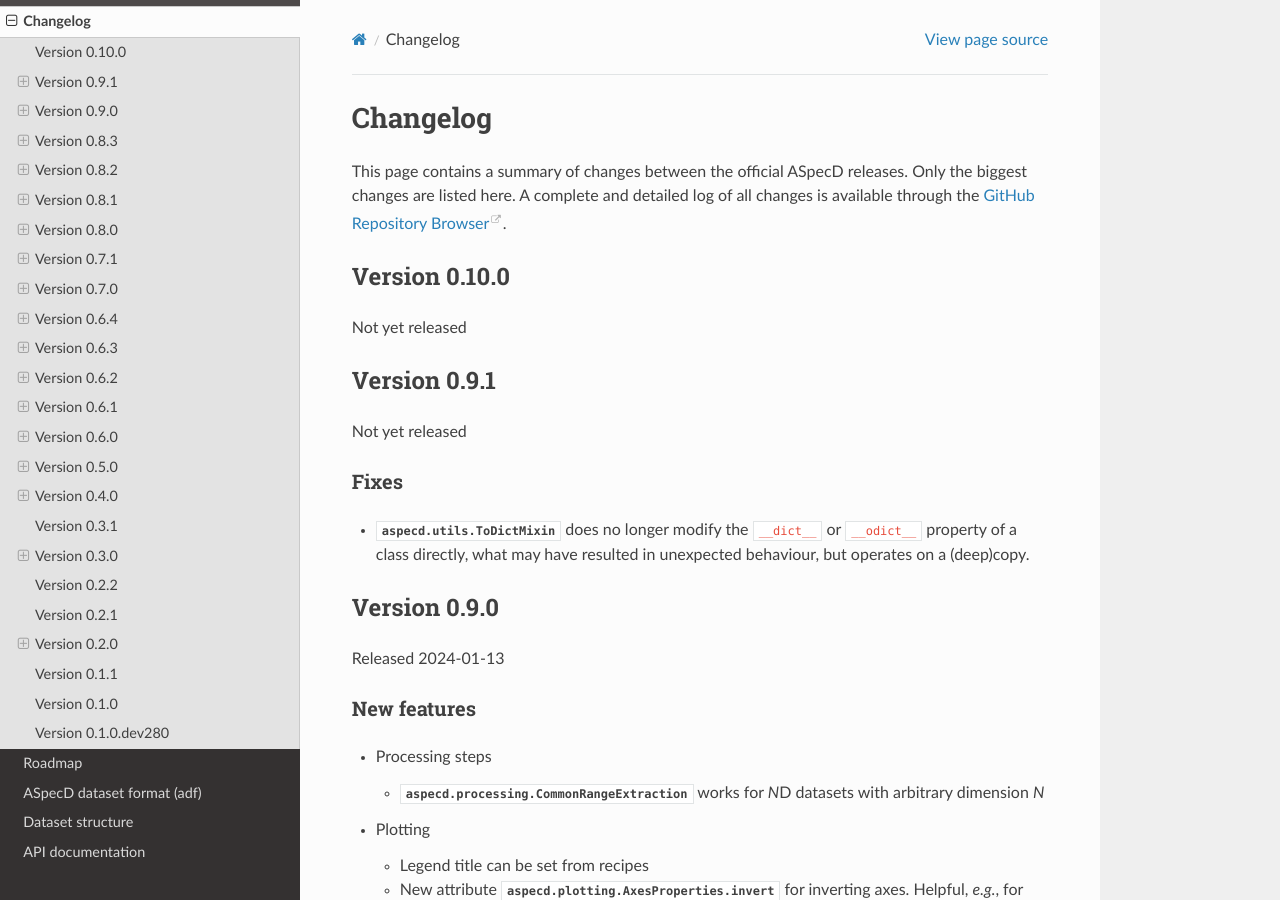
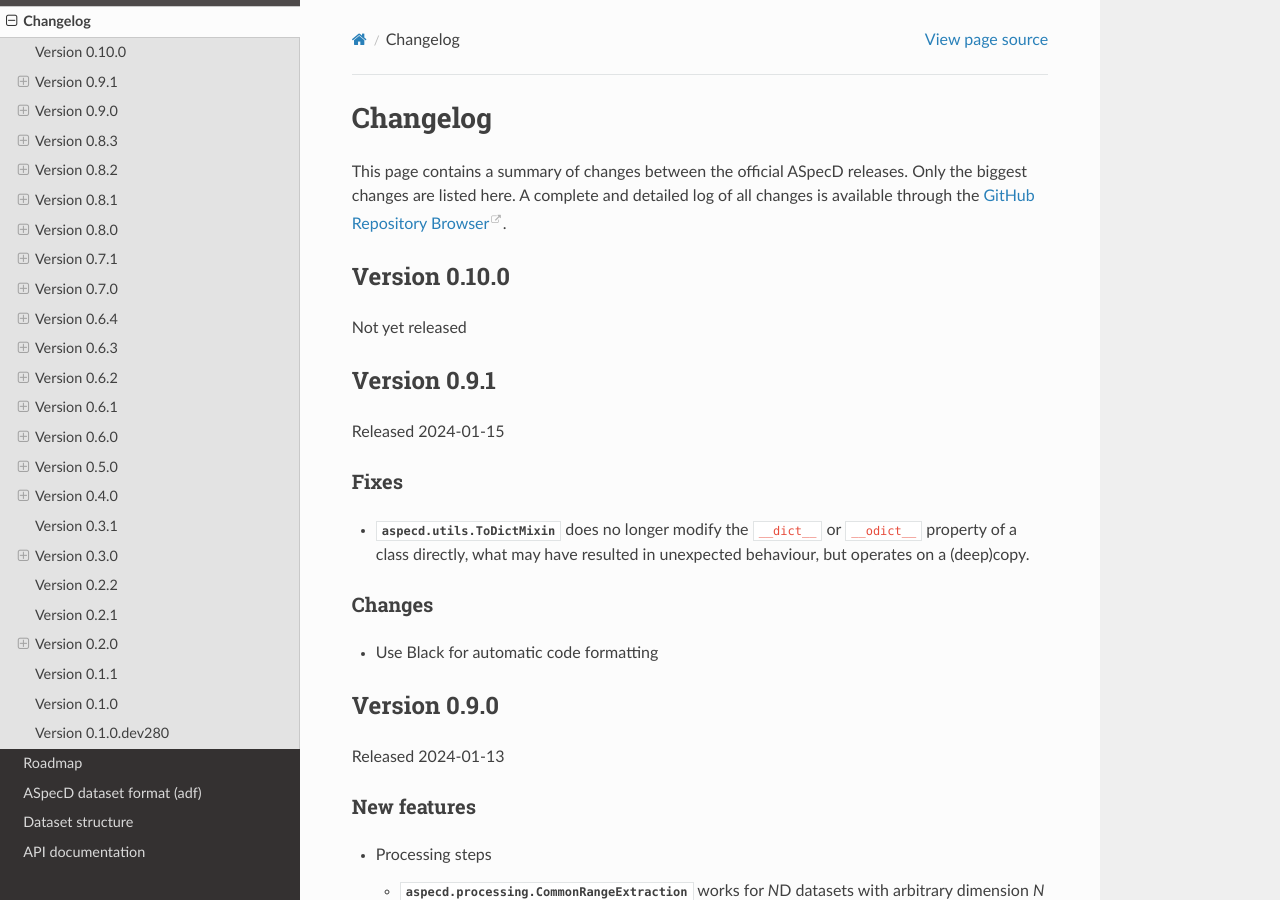
Before and after one commit to tillbiskup/aspecd, a Sphinx documentation site: the page built from docs/changelog.rst, in a window 1280 px wide and 900 px high. Built offline with Sphinx 7.4.7 and the Read the Docs theme 2.0.0, drawn with Linux system fonts in a browser that asks for light colours.

Commit message:
Post-release

```diff
--- a/docs/changelog.rst
+++ b/docs/changelog.rst
@@ -14,13 +14,19 @@ Not yet released
 Version 0.9.1
 ==============
 
-Not yet released
+Released 2024-01-15
 
 
 Fixes
 -----
 
 * :class:`aspecd.utils.ToDictMixin` does no longer modify the ``__dict__`` or ``__odict__`` property of a class directly, what may have resulted in unexpected behaviour, but operates on a (deep)copy.
+
+
+Changes
+-------
+
+* Use Black for automatic code formatting
 
 
 Version 0.9.0
```
Also changed, not shown: 1 other file.
